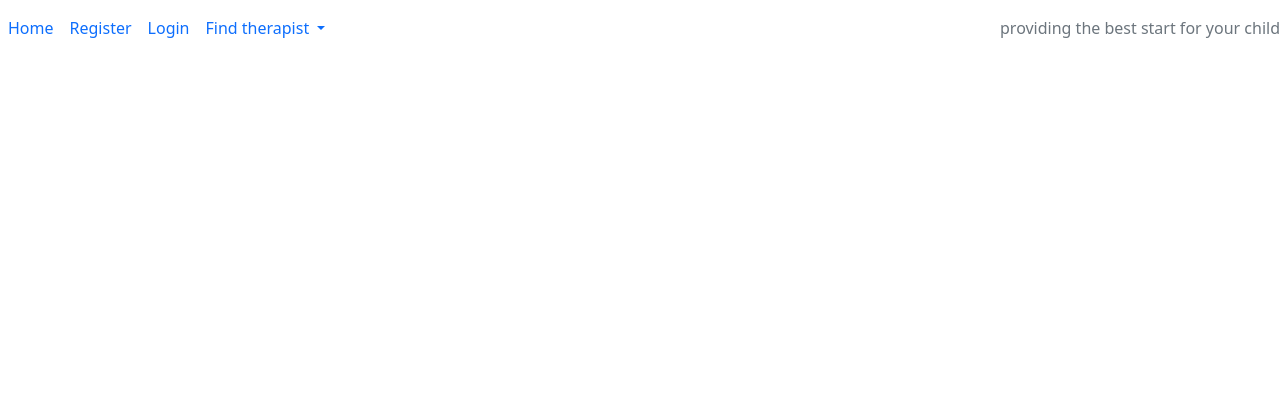
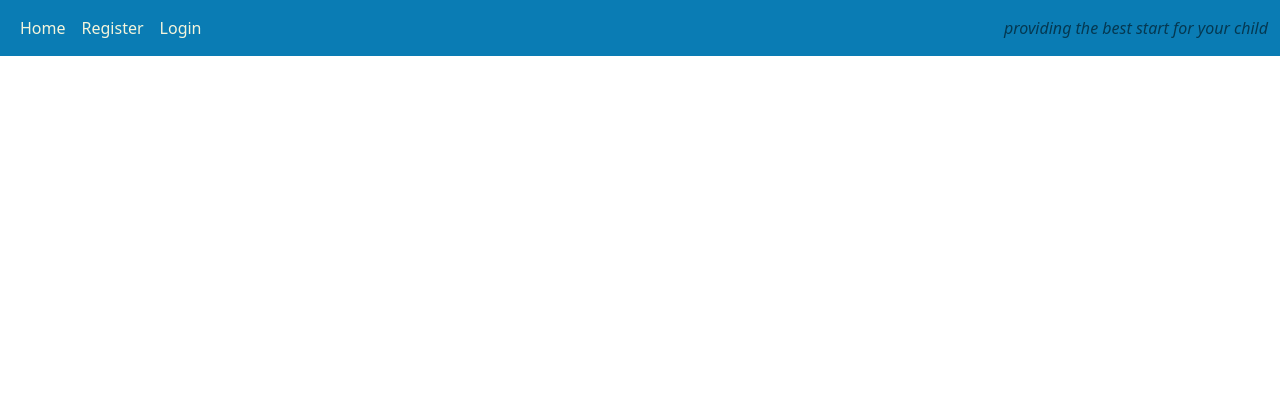
Before and after one commit to beardyone80/speechwell, a Django app: page /therapists/ in a window 1280 px wide. Shown: the top 420 px of the page. Run offline with Django 4.2, Linux system fonts and the light colour scheme; data that the repository does not hold is empty; some libraries are stand-ins or nearby versions.

Commit message:
Therapist by location styling

```diff
--- a/resources/templates/therapists_by_location.html
+++ b/resources/templates/therapists_by_location.html
@@ -4,7 +4,8 @@
 {% block title %}Therapists by location{% endblock %}
 
 {% block content %}
-<div class="row">
+<main class="hero-image">
+<div class="row card-row">
     {% for therapist in therapists %}
     <div class="col-lg-3 col-md-6 mb-4">
         <div class="card custom-card">
@@ -27,4 +28,5 @@
     {% endif %}
     {% endfor %}
 </div>
+</main>
 {% endblock %}
--- a/static/css/base.css
+++ b/static/css/base.css
@@ -19,6 +19,16 @@ main {
 
 }
 
+/* ------------------------------------Header */
+
+.navbar {
+  background-color: #0a7cb4;
+}
+
+.navbar.navbar-expand-lg .navbar-custom-text,
+.navbar.navbar-expand-lg .navbar-nav .nav-link {
+  color: beige !important;
+}
 
 /* ------------------------------------Footer */
 footer {
@@ -95,6 +105,10 @@ footer {
 }
 
 /* ----------------------------------------Therapist_list */
+.card-row {
+  padding:10px 10px;
+}
+
 .card {
   display: flex;
   flex-direction: column;
--- a/templates/includes/header.html
+++ b/templates/includes/header.html
@@ -1,7 +1,16 @@
 {% load static %}
-
 {% with request.resolver_match_url_name as url_name %}
-<nav class="navbar navbar-expand-lg bg-body-tertiary">
+  <nav class="navbar navbar-expand-lg navbar-light">
+    <div class="container-fluid">
+      <button class="navbar-toggler"
+              type="button"
+              data-bs-toggle="collapse"
+              data-bs-target="#navbarText"
+              aria-controls="navbarText"
+              aria-expanded="false"
+              aria-label="Toggle navigation">
+        <span class="navbar-toggler-icon"></span>
+      </button>
       <div class="collapse navbar-collapse" id="navbarText">
         <ul class="navbar-nav me-auto mb-2 mb-lg-0">
           <li class="nav-item">
@@ -18,18 +27,37 @@
                  href="{% url 'home' %}">Resources</a>
             </li>
             <li class="nav-item dropdown">
-              <a class="nav-link dropdown-toggle" href="#" id="navbarDropdownMenuLink" role="button" data-bs-toggle="dropdown" aria-expanded="false">
-                  Find therapist
-              </a>
+              <a class="nav-link dropdown-toggle"
+                 href="#"
+                 id="navbarDropdownMenuLink"
+                 role="button"
+                 data-bs-toggle="dropdown"
+                 aria-expanded="false">Find therapist</a>
               <ul class="dropdown-menu" aria-labelledby="navbarDropdownMenuLink">
-                  <li><a class="dropdown-item" href="{% url 'therapists_by_location' 'Scotland' %}">Scotland</a></li>
-                  <li><a class="dropdown-item" href="{% url 'therapists_by_location' 'North' %}">North</a></li>
-                  <li><a class="dropdown-item" href="{% url 'therapists_by_location' 'Midlands' %}">Midlands</a></li>
-                  <li><a class="dropdown-item" href="{% url 'therapists_by_location' 'South' %}">South</a></li>
-                  <li><a class="dropdown-item" href="{% url 'therapists_by_location' 'Wales' %}">Wales</a></li>
+                <li>
+                  <a class="dropdown-item"
+                     href="{% url 'therapists_by_location' 'Scotland' %}">Scotland</a>
+                </li>
+                <li>
+                  <a class="dropdown-item"
+                     href="{% url 'therapists_by_location' 'North' %}">North</a>
+                </li>
+                <li>
+                  <a class="dropdown-item"
+                     href="{% url 'therapists_by_location' 'Midlands' %}">Midlands</a>
+                </li>
+                <li>
+                  <a class="dropdown-item"
+                     href="{% url 'therapists_by_location' 'South' %}">South</a>
+                </li>
+                <li>
+                  <a class="dropdown-item"
+                     href="{% url 'therapists_by_location' 'Wales' %}">Wales</a>
+                </li>
               </ul>
             </li>
-            {% else %} <li class="nav-item">
+          {% else %}
+            <li class="nav-item">
               <a class="nav-link {% if request.path == signup_url %}active" aria-current="page{% endif %}"
                  href="{% url 'account_signup' %}">Register</a>
             </li>
@@ -37,61 +65,12 @@
               <a class="nav-link {% if request.path == login_url %}active" aria-current="page{% endif %}"
                  href="{% url 'account_login' %}">Login</a>
             </li>
-            <!-- Find therapist by region -->
-            <li class="nav-item dropdown">
-              <a class="nav-link dropdown-toggle" href="#" id="navbarDropdownMenuLink" role="button" data-bs-toggle="dropdown" aria-expanded="false">
-                Find therapist
-              </a>
-                <ul class="dropdown-menu" aria-labelledby="navbarDropdownMenuLink">
-                <li><a class="dropdown-item" href="#">Scotland</a></li>
-                <li><a class="dropdown-item" href="#">North</a></li>
-                <li><a class="dropdown-item" href="#">Midlands</a></li>
-                <li><a class="dropdown-item" href="#">South</a></li>
-                <li><a class="dropdown-item" href="#">Wales</a></li>
-              </ul>
-            </li>
           </li>
         {% endif %}
-
-        </ul> <span class="navbar-text text-muted"> providing the best start for your child </span>
+      </ul>
+      <span class="navbar-text"><i>providing the best start for your child</i></span>
+    </ul>
+  </div>
 </div>
 </nav>
 {% endwith %}
-
-{% comment %} <nav class="navbar navbar-expand-lg navbar-light bg-light">
-    <div class="container-fluid">
-      <a class="navbar-brand" href="#">SpeechWell</a>
-      <button class="navbar-toggler" type="button" data-bs-toggle="collapse" data-bs-target="#navbarNav" aria-controls="navbarNav" aria-expanded="false" aria-label="Toggle navigation">
-        <span class="navbar-toggler-icon"></span>
-      </button>
-      <div class="collapse navbar-collapse" id="navbarNav">
-        <ul class="navbar-nav">
-          <li class="nav-item">
-            <a class="nav-link active" aria-current="page" href="#">Home</a>
-          </li>
-          <li class="nav-item">
-            <a class="nav-link" href="#">Resources</a>
-          </li>
-          <li class="nav-item">
-            <a class="nav-link" href="#">Directory</a>
-          </li>
-          <li class="nav-item dropdown">
-            <a class="nav-link dropdown-toggle" href="#" id="navbarDropdownMenuLink" role="button" data-bs-toggle="dropdown" aria-expanded="false">
-              Find therapist
-            </a>
-            <!-- Find therapist by region -->
-            <ul class="dropdown-menu" aria-labelledby="navbarDropdownMenuLink">
-              <li><a class="dropdown-item" href="#">Scotland</a></li>
-              <li><a class="dropdown-item" href="#">North</a></li>
-              <li><a class="dropdown-item" href="#">Midlands</a></li>
-              <li><a class="dropdown-item" href="#">South</a></li>
-              <li><a class="dropdown-item" href="#">Wales</a></li>
-            </ul>
-          </li>
-          <li class="nav-item">
-            <a class="nav-link">Login / Sign up</a>
-          </li>
-        </ul>
-      </div>
-    </div>
-  </nav> {% endcomment %}
```
Lines whose indentation alone changed are shown as unchanged.
